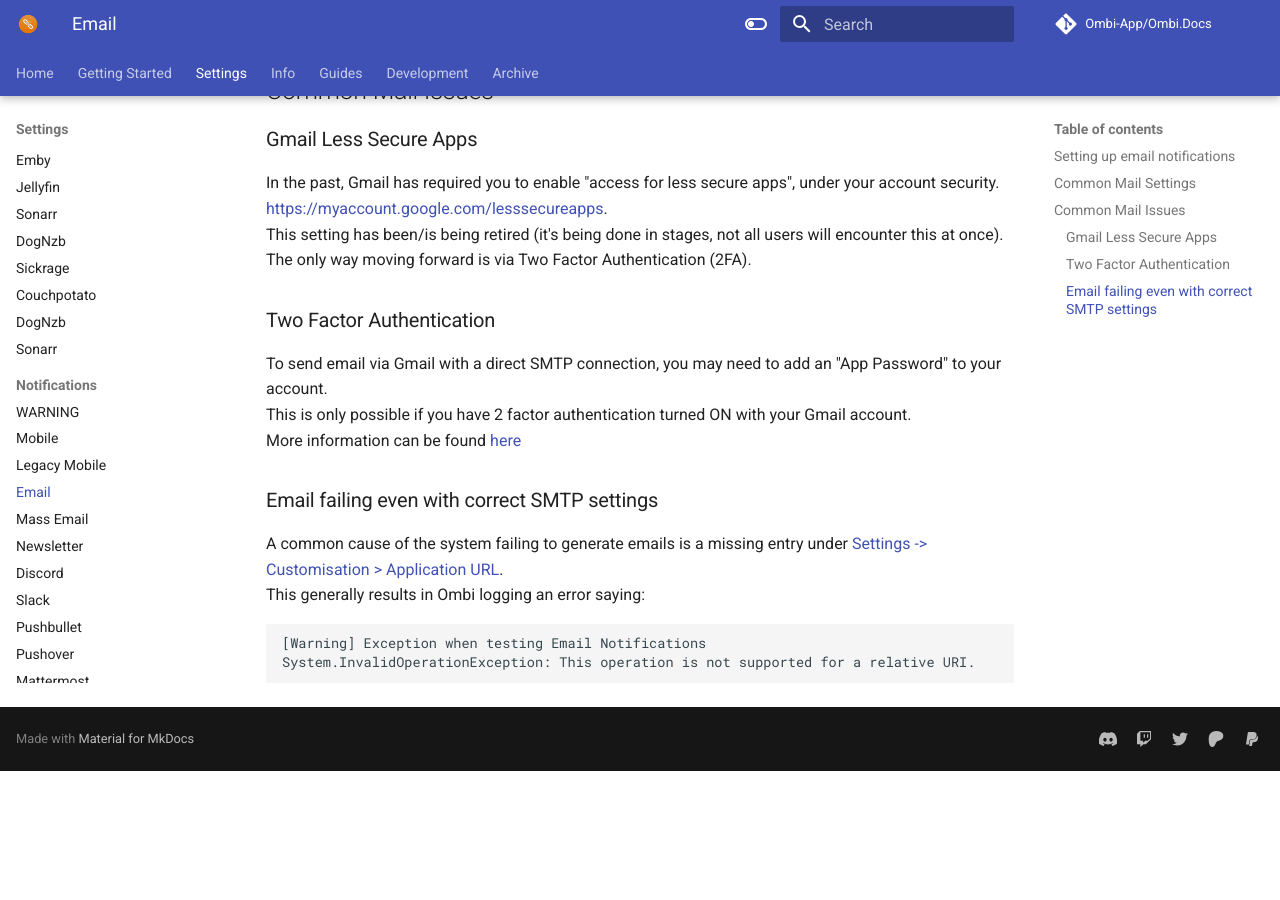
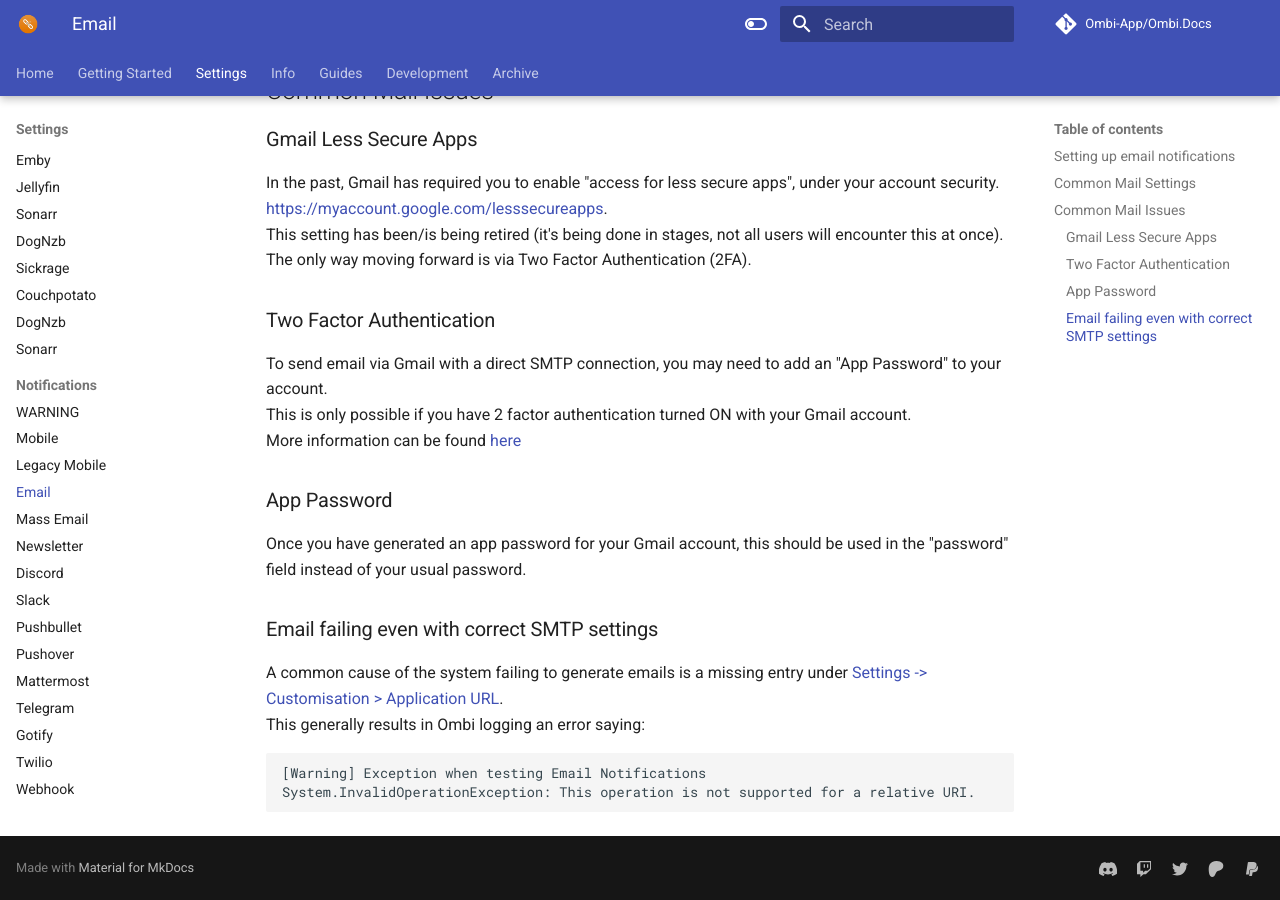
Before and after one commit to Ombi-app/Ombi.Docs, an MkDocs documentation site: the page built from docs/settings/notifications/email.md, in a window 1280 px wide and 900 px high, scrolled down 849 px. Built offline with MkDocs 1.6.1 and Material for MkDocs 9.7.7, drawn with Linux system fonts in a browser that asks for light colours; comment, search, counter and statistics services are not loaded; before the commit the page ends 1620 px from its top, so only the background shows below that.

Commit message:
Update 2fa/app password

```diff
--- a/docs/settings/notifications/email.md
+++ b/docs/settings/notifications/email.md
@@ -44,6 +44,10 @@
 This is only possible if you have 2 factor authentication turned ON with your Gmail account.
 More information can be found [here](https://support.google.com/accounts/answer/185833)
 
+### App Password
+
+Once you have generated an app password for your Gmail account, this should be used in the "password" field instead of your usual password.
+
 ### Email failing even with correct SMTP settings
 
 A common cause of the system failing to generate emails is a missing entry under [Settings -> Customisation > Application URL](../../customization/#application-url).
```
